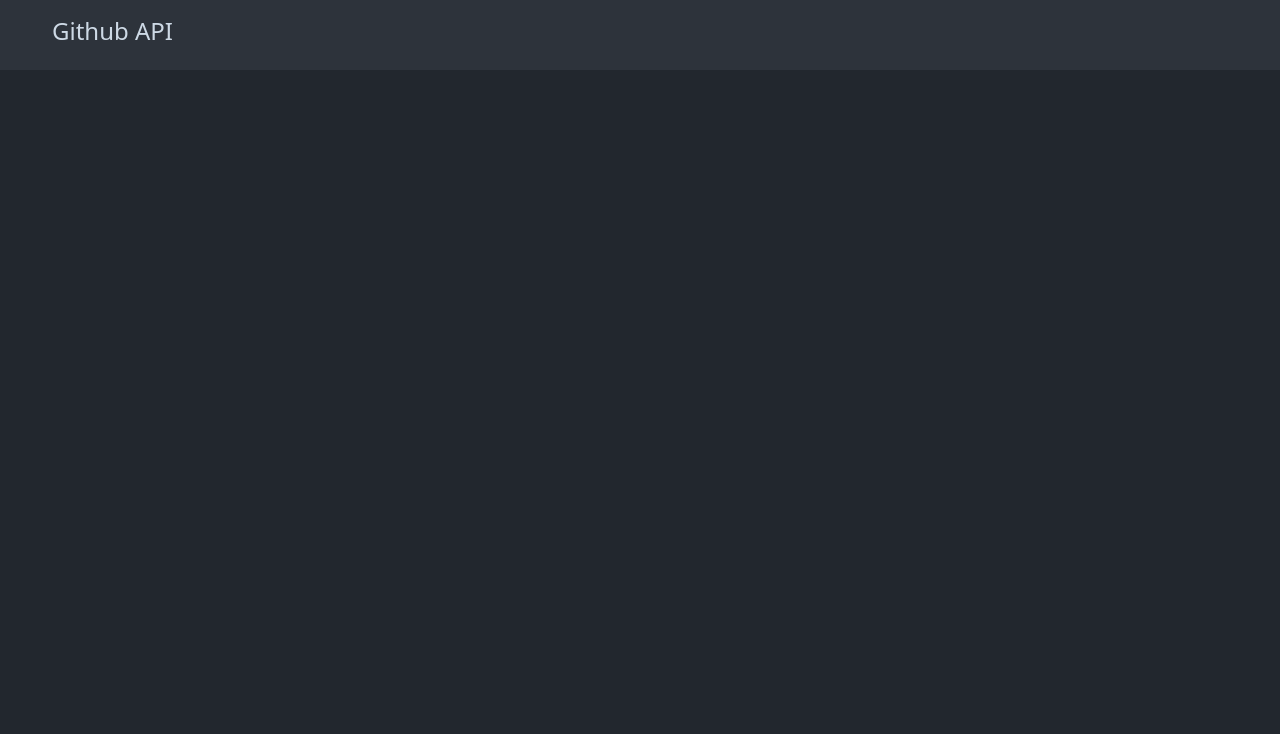
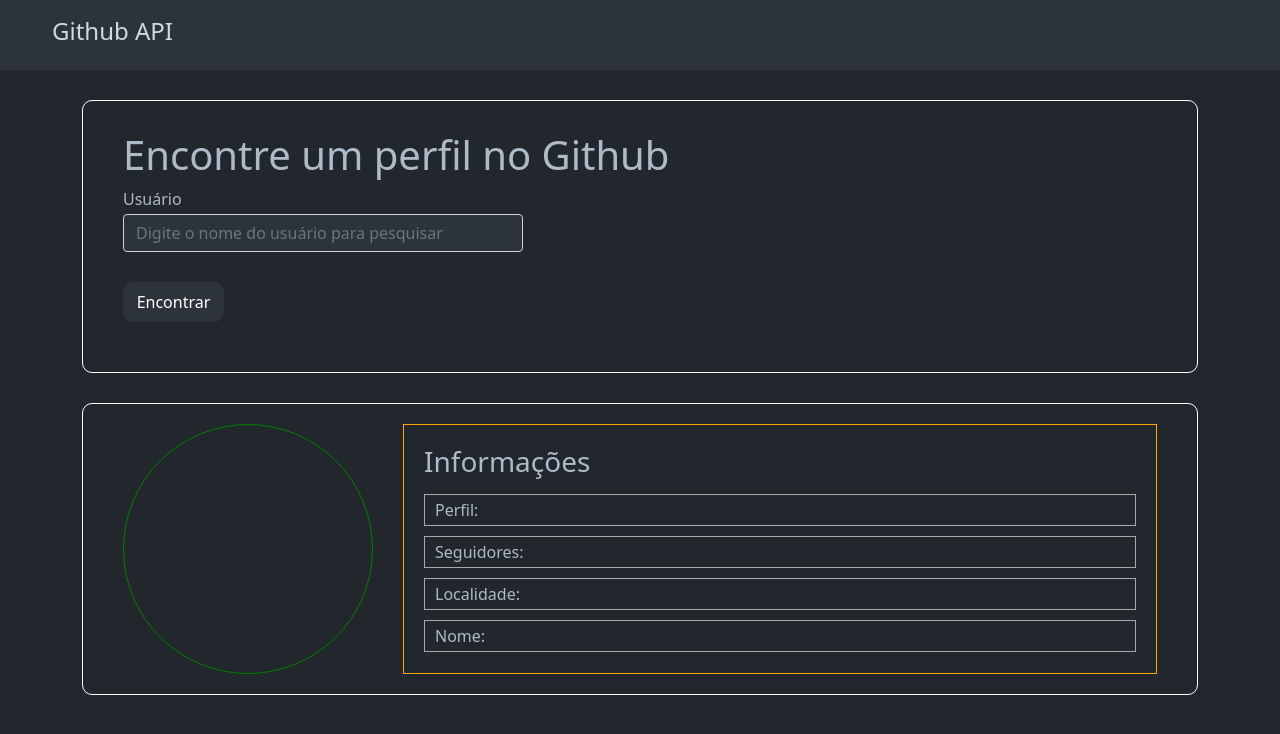
Before and after one commit to fagnercruz/Desafio-GitHub-API, a React (Create React App) app in the folder github-api/: page /results in a window 1280 px wide. Shown: the top 734 px of the page. Built offline with nearby package versions, Linux system fonts and the light colour scheme.

Commit message:
estilizando os componentes de exibição e crando as rotas

```diff
--- a/github-api/src/Routes.tsx
+++ b/github-api/src/Routes.tsx
@@ -1,5 +1,7 @@
 import Navbar from "components/Navbar";
 import Home from "pages/Home";
+import Results from "pages/Results";
+import Search from "pages/Search";
 import { BrowserRouter, Route, Switch } from "react-router-dom";
 
 
@@ -11,6 +13,12 @@ const Rotas = () => {
             <Route path="/" exact>
                 <Home />
             </Route>
+            <Route path="/search" exact>
+                <Search />
+            </Route>
+            <Route path="/results" exact>
+                <Results />
+            </Route>
         </Switch>
     </BrowserRouter>
   );
--- /dev/null
+++ b/github-api/src/components/Resultcard/index.tsx
@@ -0,0 +1,20 @@
+import './style.css';
+
+const Resultcard = () => {
+  return (
+    <div className="result-card">
+      <div className="profile-container">
+        <div className="profile-avatar"></div>
+        <div className="profile-data">
+          <h3>Informações</h3>
+          <div className="campoData">Perfil: </div>
+          <div className="campoData">Seguidores: </div>
+          <div className="campoData">Localidade: </div>
+          <div className="campoData">Nome: </div>
+        </div>
+      </div>
+    </div>
+  );
+};
+
+export default Resultcard;
--- /dev/null
+++ b/github-api/src/components/Resultcard/style.css
@@ -0,0 +1,34 @@
+.result-card {
+    margin-top: 30px;
+    border: 1px solid #fff;
+    border-radius: 10px;
+    padding: 20px 40px;
+    box-sizing: border-box;
+}
+
+.profile-container {
+    display: flex;
+    gap: 30px;
+}
+.profile-avatar {
+    width: 250px;
+    height: 250px;
+    border: 1px solid green;
+    border-radius: 50%;
+}
+.profile-data {
+    flex: 1;
+    height: 250px;
+    border: 1px solid orange;
+    padding: 20px;
+    display: flex;
+    flex-direction: column;
+}
+.profile-data > h3 {
+    margin-bottom: 15px;
+}
+.campoData {
+    border: 1px solid #aaa;
+    padding: 3px 10px;
+    margin-bottom: 10px;
+}
--- /dev/null
+++ b/github-api/src/components/Searchcard/index.tsx
@@ -0,0 +1,27 @@
+import SimpleButtom from "components/SimpleButtom";
+import { Link } from "react-router-dom";
+import "./style.css";
+
+const Searchcard = () => {
+  return (
+    <div className="moldura-card">
+      <h1>Encontre um perfil no Github</h1>
+      <form>
+        <div className="form-group">
+          <label htmlFor="githubUser">Usuário</label>
+          <input
+            type="text"
+            className="form-control input"
+            id="githubUser"
+            placeholder="Digite o nome do usuário para pesquisar"
+          />
+        </div>
+      </form>
+      <Link to="/results" style={{ textDecoration: "none" }}>
+        <SimpleButtom texto="Encontrar" />
+      </Link>
+    </div>
+  );
+};
+
+export default Searchcard;
--- /dev/null
+++ b/github-api/src/components/Searchcard/style.css
@@ -0,0 +1,13 @@
+.input {
+    margin-top: 3px;
+    margin-bottom: 30px;
+    width: 400px;
+    background-color: #2d333b;
+}
+
+.moldura-card {
+    border: 1px solid #fff;
+    border-radius: 10px;
+    padding: 30px 40px 50px 40px;
+    box-sizing: border-box;
+}
--- a/github-api/src/components/SimpleButtom/index.tsx
+++ b/github-api/src/components/SimpleButtom/index.tsx
@@ -1,8 +1,17 @@
 import './style.css';
 
-const SimpleButtom = () => {
+
+type Props = {
+    texto: string;
+}
+
+const SimpleButtom = ({texto}: Props) => {
     return (
-        <div className="buttom"></div>
+        <div className="btn-container">
+            <button className='btn btn-primary'>
+                <p>{texto}</p>
+            </button>
+        </div>
     );
 };
 
--- a/github-api/src/components/SimpleButtom/style.css
+++ b/github-api/src/components/SimpleButtom/style.css
@@ -0,0 +1,17 @@
+.btn-container {
+    display: flex;
+}
+
+.btn-container button {
+    border-radius: 10px;
+    width: 101px;
+    height: 40px;
+    text-decoration: none;
+
+}
+
+.btn p {
+    margin: 0;
+    padding: 0;
+    text-decoration: none;
+}
--- a/github-api/src/pages/Home/index.tsx
+++ b/github-api/src/pages/Home/index.tsx
@@ -1,11 +1,16 @@
-import './style.css';
+import SimpleButtom from "components/SimpleButtom";
+import { Link } from "react-router-dom";
+import "./style.css";
 
 const Home = () => {
   return (
-        <div className='container'>
+    <div className="container">
       <h1>Desafio Github API</h1>
       <h5>DevSuperior - Escola de programação</h5>
       <h6>Aluno: Fagner Cunha da Cruz</h6>
+      <Link to="/search" style={{textDecoration: 'none'}}>
+        <SimpleButtom texto="Começar" />
+      </Link>
     </div>
   );
 };
--- a/github-api/src/pages/Results/index.tsx
+++ b/github-api/src/pages/Results/index.tsx
@@ -1,6 +1,13 @@
+import Resultcard from 'components/Resultcard';
+import Searchcard from 'components/Searchcard';
+import './style.css';
+
 const Results = () => {
     return (
-        <h1>Resultado</h1>
+        <div className='container'>
+            <Searchcard />
+            <Resultcard />
+        </div>
     );
 };
 
--- a/github-api/src/pages/Search/index.tsx
+++ b/github-api/src/pages/Search/index.tsx
@@ -1,7 +1,12 @@
+import Searchcard from "components/Searchcard";
+import "./style.css";
+
 const Search = () => {
-    return (
-        <h1>Search</h1>
-    );
+  return (
+    <div className="container">
+      <Searchcard />
+    </div>
+  );
 };
 
 export default Search;
--- /dev/null
+++ b/github-api/src/pages/Search/style.css
@@ -0,0 +1,3 @@
+.container {
+    margin-top: 30px;
+}
```
Also changed, not shown: github-api/src/pages/Results/style.css (added). Lines whose indentation alone changed are shown as unchanged.
